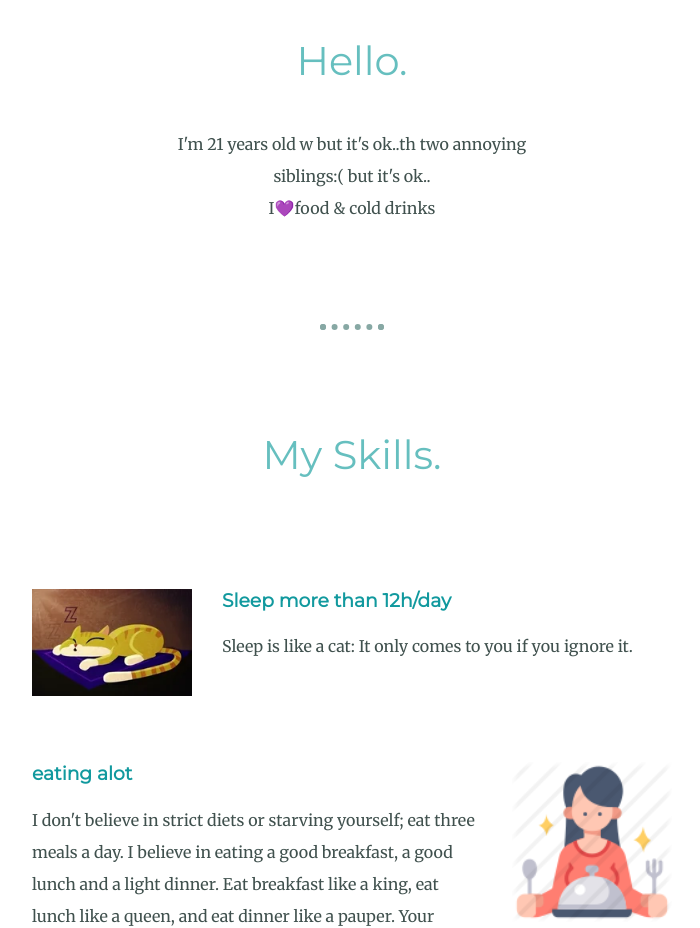
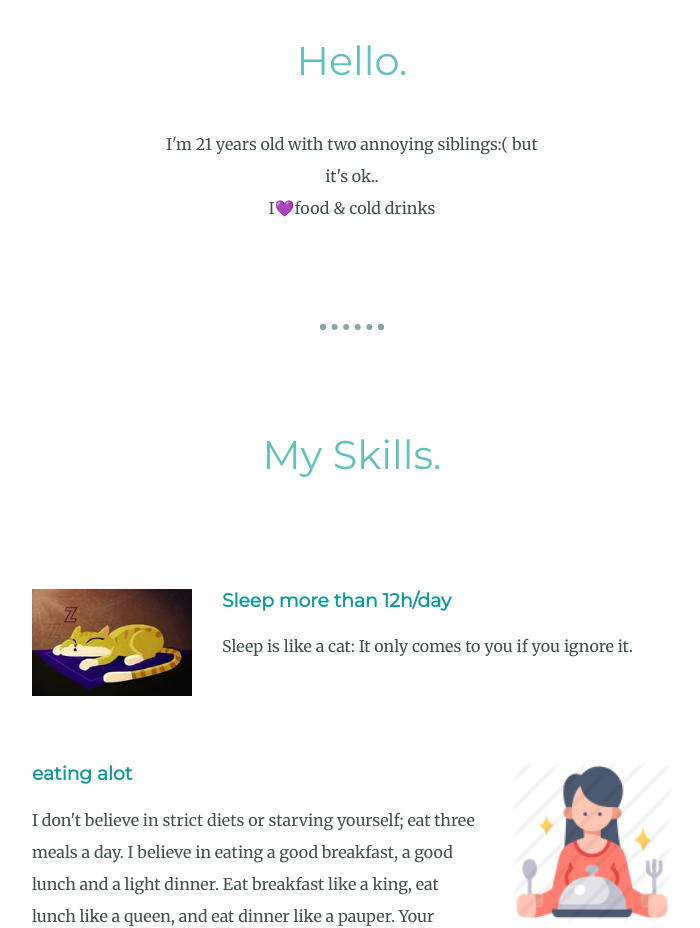
Before and after one commit to mayar7733/secondWebsite, a plain HTML site: page index.html in a window 1280 px wide. Shown: the part 1070-1998 px from the top of the page, without its empty margins (288-988 px from the left). Drawn offline with Linux system fonts and the light colour scheme.

Commit message:
Update index.html

```diff
--- a/index.html
+++ b/index.html
@@ -24,7 +24,7 @@
       <div class="profile">
         <img src="images/circle-profile.png" alt="my-profile">
         <h2>Hello.</h2>
-        <p class="intro">I'm 21 years old w but it's ok..th two annoying siblings:( but it's ok..<br />I💜food & cold drinks</p>
+        <p class="intro">I'm 21 years old with two annoying siblings:( but it's ok..<br />I💜food & cold drinks</p>
       </div>
       <hr>
       <div class="skills">
```
